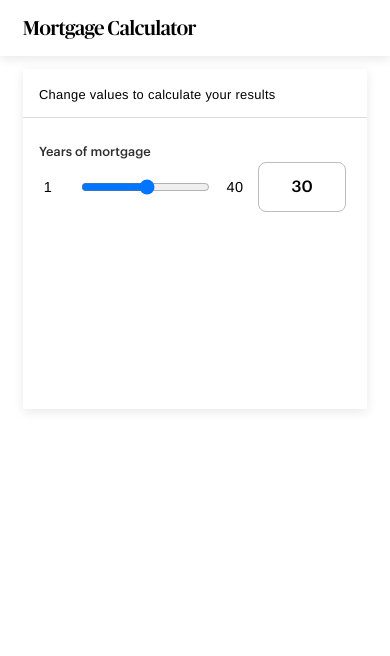
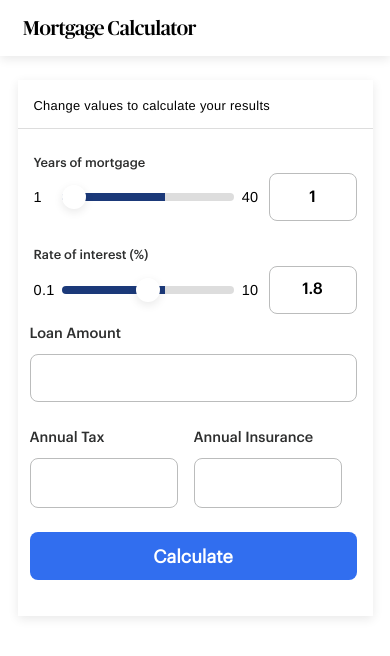
Before and after one commit to hamietp/mortgage-calculator, a website built with webpack: page src/index.html in a window 390 px wide. Built offline with nearby package versions, Linux system fonts and the light colour scheme.

Commit message:
feature(layout): base mobile layout

```diff
--- a/package.json
+++ b/package.json
@@ -1,5 +1,5 @@
 {
-  "name": "Mortgage Calculator",
+  "name": "mortgage-calculator",
   "version": "1.0.0",
   "description": "Mortgage Calculator made with a Webpack boilerplate",
   "main": "index.js",
--- a/src/index.html
+++ b/src/index.html
@@ -5,7 +5,7 @@
     <meta name="viewport" content="width=device-width, initial-scale=1.0" />
     <meta http-equiv="x-ua-compatible" content="ie=edge" />
 
-    <title><%= htmlWebpackPlugin.options.title %></title>
+    <title>Mortgage Calculator</title>
   </head>
 
   <body>
@@ -15,17 +15,70 @@
       <hr />
       <div class="calculator">
         <div class="mortgage-years">
-          <label class="mortgage-years__label" for="mortgage-years">Years of mortgage</label><br />
-          <div class="slider-input">
-            <label class="slider-input__min-number" for="mortgage-years">1</label>
-            <input class="slider-input__range" type="range" id="mortgage-years" min="1" max="40" />
-            <label class="slider-input__max-number" for="mortgage-years">40</label>
-            <output class="calculator__text-input" for="mortgage-years" id="mortgage-years-output"
-              >30</output
-            >
+          <div class="mortgage-years__row">
+            <span class="mortgage-years__label">Years of mortgage</span><br />
+            <div class="slider-input">
+              <span class="slider-input__min-number">1</span>
+              <input
+                class="slider-input__range"
+                id="input-range"
+                type="range"
+                min="1"
+                max="40"
+                value="1"
+                step="1"
+              />
+              <span class="slider-input__max-number">40</span>
+              <input
+                class="calculator__slider-box"
+                placeholder="10"
+                value="1"
+                id="js-mortgage__output"
+              /> <span id="tst"></span>
+            </div>
           </div>
         </div>
-        <div class="slider__rate"></div>
+        <div class="rate-interest">
+          <div class="rate-interest__row">
+            <span class="rate-interest__label">Rate of interest (%)</span><br />
+            <div class="slider-input">
+              <span class="slider-input__min-number">0.1</span>
+              <input
+                class="slider-input__range"
+                type="range"
+                id="rate-interest"
+                min="0.1"
+                max="10"
+                step="0.1"
+              />
+              <span class="slider-input__max-number">10</span>
+              <input
+                class="calculator__slider-box"
+                type="text"
+                for="rate-interest"
+                id="rate-interest__output"
+                value="1.8"
+              />
+            </div>
+          </div>
+        </div>
+        <div class="loan-values">
+          <span class="loan-values__label">Loan Amount</span>
+          <input class="loan-values__text-input" type="text" />
+          <div class="loan-values__row">
+            <div class="loan-values__row__container">
+              <span class="loan-values__label">Annual Tax</span>
+              <input class="loan-values__row__text-input" type="text" />
+            </div>
+            <div class="loan-values__row__container">
+              <span class="loan-values__label">Annual Insurance</span>
+              <input class="loan-values__row__text-input" type="text" />
+            </div>
+          </div>
+        </div>
+        <div class="calculate">
+          <button class="calculate__button">Calculate</button>
+        </div>
       </div>
     </div>
   </body>
--- a/src/js/example.js
+++ /dev/null
@@ -1,3 +0,0 @@
-export const example =
-  () => `Sensible webpack 5 boilerplate using Babel and PostCSS with a hot dev server
-  and an optimized production build.`
--- /dev/null
+++ b/src/js/sliders.js
@@ -0,0 +1,16 @@
+/** Instancing slider elements */
+var slider = document.getElementById("input-range");
+var output = document.getElementById("js-mortgage__output");
+
+/**
+ * remove this later
+ */
+var testoutput = document.getElementById("tst");
+
+/** Function to update text values from the input based on where the position thumb currently is.
+ * @param this.value
+ */
+slider.oninput = function() {
+  output.innerHTML = this.value;
+  testoutput.innerHTML = this.value;
+}
--- a/src/styles/_scaffolding.scss
+++ b/src/styles/_scaffolding.scss
@@ -10,8 +10,9 @@ body {
     background: #fff;
 
     @media screen and (min-width: $mobile-breakpoint) and (max-width: 480px) {
-      margin-left: 23px;
-      margin-right: 23px;
+      margin-top: 24px;
+      margin-left: 17.5px;
+      margin-right: 17.5px;
     }
 
     /*Desktop*/
--- a/src/styles/_variables.scss
+++ b/src/styles/_variables.scss
@@ -5,4 +5,7 @@ $desktop-breakpoint: 481px;
 
 /*color variables*/
 $base-grey:#BBBCBC;
+$base-grey-light: #DDDDDD;
 $base-black-light: #2E2F2F;
+$primary-blue: #316EEF;
+$primary-blue-darkest: #1B3979;
--- a/src/styles/container.scss
+++ b/src/styles/container.scss
@@ -1,7 +1,5 @@
 .container {
   box-shadow: 0px 3px 10px rgba(0, 0, 0, 0.09);
-
-  height: 340px;
 
   p {
     padding-top: 1rem;
@@ -22,9 +20,9 @@
   }
 
   .calculator {
-    padding: 1rem;
-
-    .mortgage-years {
+    .mortgage-years,
+    .rate-interest {
+      padding: 1rem 1rem 0.5rem 1rem;
       &__label {
         font-family: 'Graphik-Medium', sans-serif;
         font-style: normal;
@@ -35,4 +33,45 @@
       }
     }
   }
+
+  .loan-values {
+    &__label {
+      font-family: 'Graphik-Medium', sans-serif;
+      font-style: normal;
+      font-weight: 400;
+      font-size: 14.4px;
+      line-height: 24px;
+
+      flex: none;
+      order: 0;
+      flex-grow: 0;
+
+      color: $base-black-light;
+    }
+  }
+
+  .calculate {
+    padding: 24px 16px 36px 12px;
+
+    &__button {
+      display: flex;
+      justify-content: space-around;
+      align-items: center;
+
+      font-family: 'Graphik-Regular', sans-serif;
+      font-style: normal;
+      font-weight: 600;
+      font-size: 18px;
+      line-height: 28px;
+
+      width: 100%;
+      height: 3rem;
+
+      color: #fff;
+      background: $primary-blue;
+
+      border: 0;
+      border-radius: 8px;
+    }
+  }
 }
--- a/src/styles/sliders.scss
+++ b/src/styles/sliders.scss
@@ -1,11 +1,16 @@
 .slider-input {
   display: flex;
+  flex-direction: row;
   align-items: center;
-    justify-content: space-evenly;
+  justify-content: space-between;
 
   &__range {
-      margin-left: 1.5rem;
-      margin-right: 0.75rem;
+    position: relative;
+    left: 4px;
+    margin-left: 24px;
+    margin-right: 12px;
+
+    width: clamp(148px, 100%, 100%);
   }
 
   &__min-number,
@@ -20,6 +25,7 @@
   }
 
   &__min-number {
+    position: fixed;
     text-align: left;
   }
 
@@ -28,3 +34,28 @@
     margin-right: 10px;
   }
 }
+
+input[type='range'] {
+  -webkit-appearance: none;
+  appearance: none;
+  background: transparent;
+  cursor: pointer;
+}
+
+input[type='range']::-webkit-slider-runnable-track {
+  -webkit-appearance: none;
+  background: linear-gradient(90deg, $primary-blue-darkest 60%, $base-grey-light 60%);
+  border-radius: 8px;
+  height: 8px;
+}
+
+input[type='range']::-webkit-slider-thumb {
+  -webkit-appearance: none;
+  height: 24px;
+  width: 24px;
+  border-radius: 50%;
+  background: #ffffff;
+  // cursor: pointer;
+  margin-top: -8px;
+  box-shadow: 0px 3px 10px rgba(0, 0, 0, 0.09);
+}
--- a/src/styles/text-input.scss
+++ b/src/styles/text-input.scss
@@ -1,5 +1,5 @@
 .calculator {
-  &__text-input {
+  &__slider-box {
     box-sizing: border-box;
     font-family: 'Graphik-Medium', sans-serif;
     font-style: normal;
@@ -14,5 +14,66 @@
     border-radius: 8px;
 
     padding: 14px 32.5px;
+
+    width: 88px;
+    height: 48px;
+  }
+
+  /* Loan Amount / Tax / Annual Insurance inputs */
+  .loan-values {
+    padding-left: 12px;
+    padding-right: 16px;
+
+    &__text-input {
+      box-sizing: border-box;
+      font-family: 'Graphik-Medium', sans-serif;
+      font-style: normal;
+      font-weight: 400;
+      font-size: 16px;
+      line-height: 125%;
+
+      text-align: center;
+      color: #000;
+
+      border: 1px solid $base-grey;
+      border-radius: 8px;
+
+      padding: 14px 32.5px;
+      margin-top: 0.5rem;
+      margin-bottom: 1.5rem;
+
+      width: 100%;
+      height: 48px;
+    }
+
+    &__row {
+      display: flex;
+      flex-direction: row;
+      align-items: flex-start;
+      gap: 16px;
+      width: 100%;
+
+      &__text-input {
+        box-sizing: border-box;
+        font-family: 'Graphik-Medium', sans-serif;
+        font-style: normal;
+        font-weight: 400;
+        font-size: 16px;
+        line-height: 125%;
+
+        text-align: center;
+        color: #000;
+        text-align: center;
+
+        width: 148px;
+
+        padding: 14px 24px;
+        margin-top: 0.5rem;
+
+        background: #fff;
+        border: 1px solid $base-grey;
+        border-radius: 8px;
+      }
+    }
   }
 }
```
Also changed, not shown: src/index.js (+2 -26 lines). Lines whose indentation alone changed are shown as unchanged.
